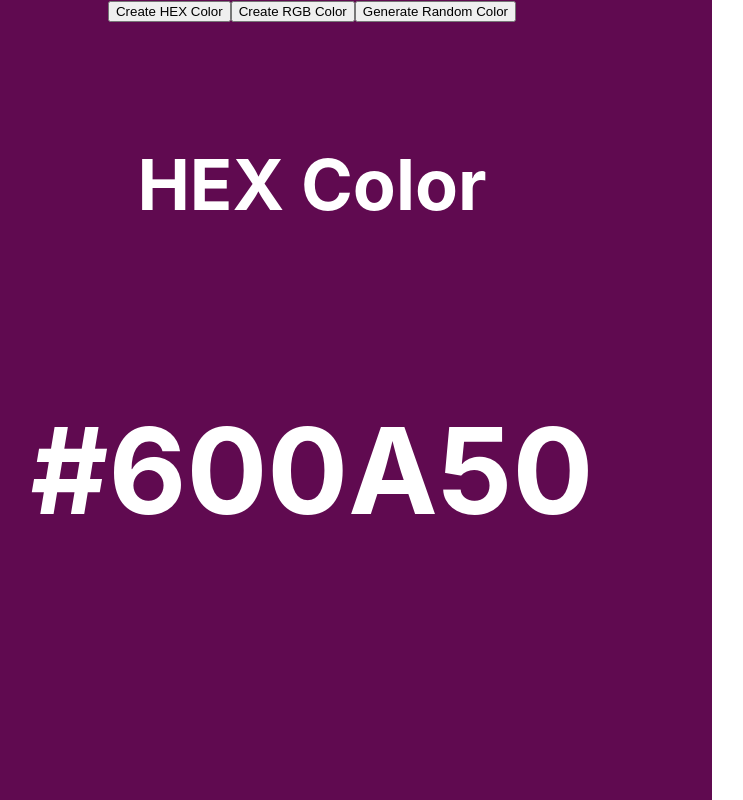
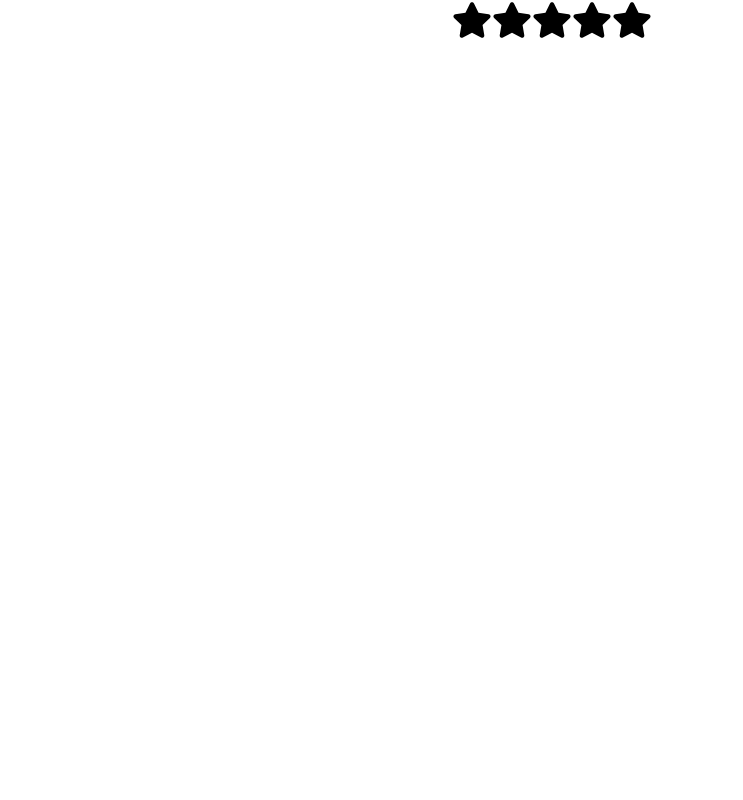
Before and after one commit to Almousaz/accordion-react-repo, a React (Create React App) app: page / in a window 1280 px wide. Shown: the whole page, without its empty margins (88-831 px from the left). Built offline with nearby package versions, Linux system fonts and the light colour scheme.

Commit message:
create star rating

```diff
--- a/package.json
+++ b/package.json
@@ -8,6 +8,7 @@
     "@testing-library/user-event": "^13.5.0",
     "react": "^18.3.1",
     "react-dom": "^18.3.1",
+    "react-icons": "^5.2.1",
     "react-scripts": "5.0.1",
     "web-vitals": "^2.1.4"
   },
--- a/src/App.js
+++ b/src/App.js
@@ -1,6 +1,7 @@
 import './App.css';
 import Accordian from './Components/Accordion';
 import RandomColor from './Components/Random-color';
+import StarRating from './Components/Star Rating';
 
 
 
@@ -12,7 +13,10 @@
       {/* <Accordian /> */}
 
       {/* Random color Components */}
-      <RandomColor />
+      {/* <RandomColor /> */}
+
+      {/* Star Rating Components */}
+      <StarRating />
 
 
     </div>
--- /dev/null
+++ b/src/Components/Star Rating/index.js
@@ -0,0 +1,54 @@
+
+import { useState } from 'react'
+import { FaStar } from "react-icons/fa";
+import './style.css'
+
+
+export default function StarRating ({noOfStar = 5}) {
+
+    const [rating , setRating] = useState(0);
+    const [hover , setHover] = useState(0);
+
+    function handleClick(getCurrentIndex){
+        setRating(getCurrentIndex) ;
+    }
+    function handleMouseEnter(getCurrentIndex){
+        setHover(getCurrentIndex);
+    }
+
+    function handleMouseLeave(){
+        setHover(rating);
+    }
+
+    return(
+
+        <div className="star-rating">
+            {
+                [...Array(noOfStar)].map(( _ , index ) => {
+
+                    index += 1;
+
+                    return(
+                        <>
+                         <FaStar
+                    key={index}
+                    className={index <= (hover || rating) ? 'active' : 'inactive' }
+                    onClick={()=> handleClick(index)}
+                    onMouseMove={() => handleMouseEnter(index)}
+                    onMouseLeave={() => handleMouseLeave()}
+                    size ={40}
+                    />
+
+
+
+                        </>
+                    )
+
+
+
+                })
+            }
+        </div>
+
+    )
+}
--- /dev/null
+++ b/src/Components/Star Rating/style.css
@@ -0,0 +1,9 @@
+
+
+.active {
+    color: gold;
+}
+
+.inactive{
+    color: black;
+}
```
Also changed, not shown: 1 other file (tests, documents, lock files or other folders).
